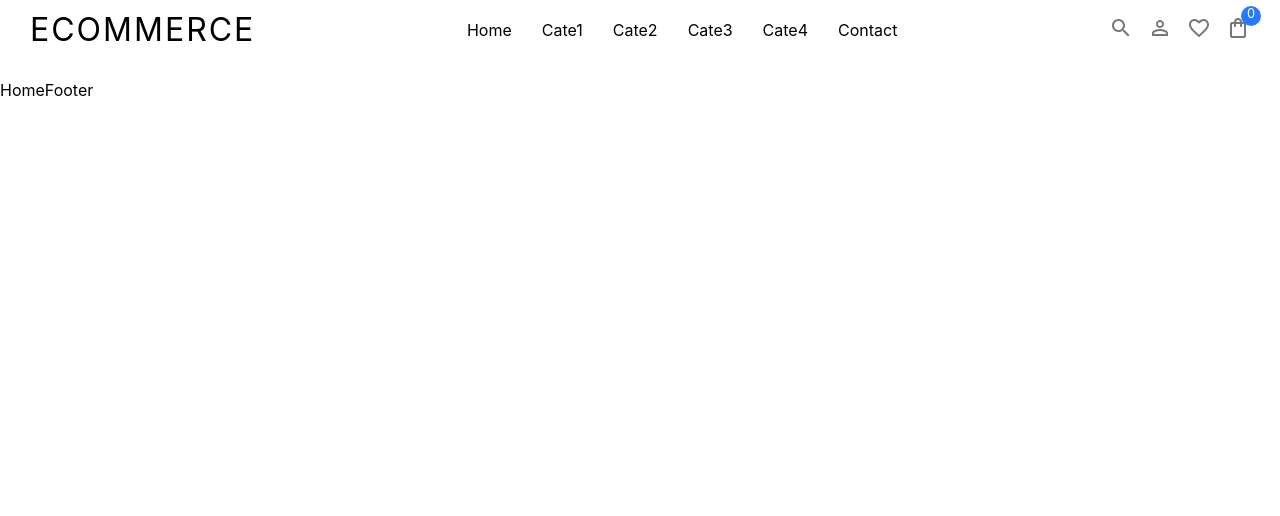
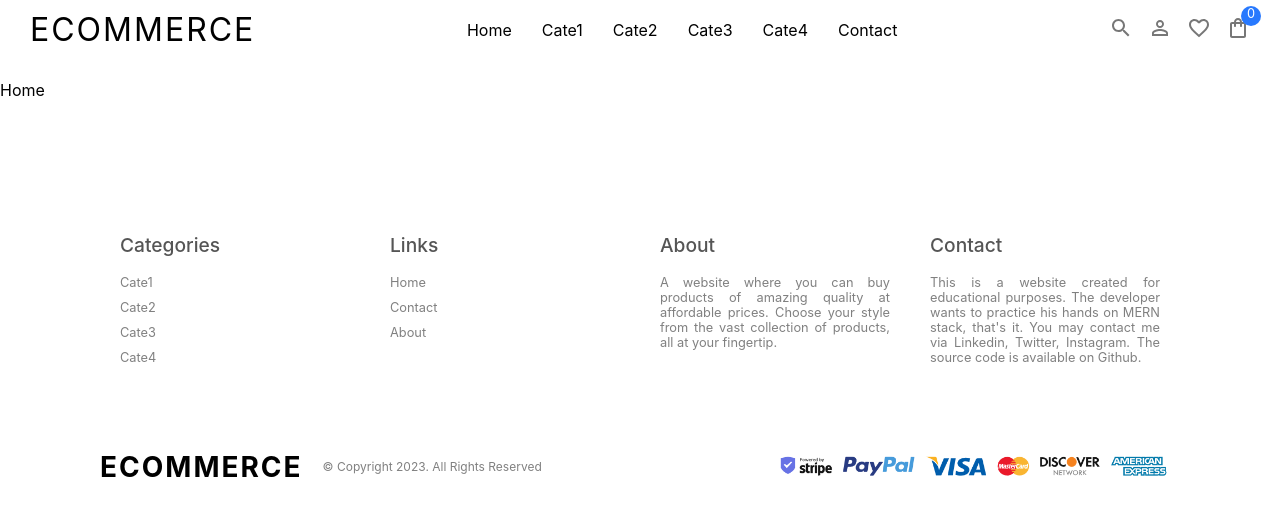
Before and after one commit to vanshulagarwal/VASHOP-client, a React (Vite) app: page / in a window 1280 px wide. Shown: the top 516 px of the page. Built offline with nearby package versions, Linux system fonts and the light colour scheme.

Commit message:
created footer

```diff
--- a/src/components/Footer/Footer.jsx
+++ b/src/components/Footer/Footer.jsx
@@ -1,8 +1,43 @@
 import React from "react"
+import "./Footer.scss";
+import { Link } from "react-router-dom";
 
 const Footer = () => {
     return <>
-        Footer
+        <div className="footer">
+            <div className="top">
+                <div className="item">
+                    <h1>Categories</h1>
+                    <Link className="link" to="/products?categories=cate1">Cate1</Link>
+                    <Link className="link" to="/products?categories=cate2">Cate2</Link>
+                    <Link className="link" to="/products?categories=cate3">Cate3</Link>
+                    <Link className="link" to="/products?categories=cate4">Cate4</Link>
+                </div>
+                <div className="item">
+                    <h1>Links</h1>
+                    <span>Home</span>
+                    <span>Contact</span>
+                    <span>About</span>
+                </div>
+                <div className="item">
+                    <h1>About</h1>
+                    <span>A website where you can buy products of amazing quality at affordable prices. Choose your style from the vast collection of products, all at your fingertip.</span>
+                </div>
+                <div className="item">
+                    <h1>Contact</h1>
+                    <span>This is a website created for educational purposes. The developer wants to practice his hands on MERN stack, that's it. You may contact me via Linkedin, Twitter, Instagram. The source code is available on Github.</span>
+                </div>
+            </div>
+            <div className="bottom">
+                <div className="left">
+                    <span className="logo">ECOMMERCE</span>
+                    <span className="copyright"> &copy; Copyright 2023. All Rights Reserved</span>
+                </div>
+                <div className="right">
+                    <img src="/img/payment.png" alt="" />
+                </div>
+            </div>
+        </div>
     </>
 }
 
--- /dev/null
+++ b/src/components/Footer/Footer.scss
@@ -0,0 +1,59 @@
+.footer {
+    margin: 100px 100px 20px 100px;
+
+    .top {
+        display: flex;
+
+        .item {
+            padding: 20px;
+            flex: 1;
+            display: flex;
+            flex-direction: column;
+            text-align: justify;
+            font-size: 0.8rem;
+
+            h1 {
+                font-size: 1.2rem;
+                font-weight: 500;
+                color: #555;
+            }
+
+            .link,
+            span {
+                margin: 5px 0;
+                color: gray;
+            }
+        }
+    }
+
+    .bottom {
+        display: flex;
+        justify-content: space-between;
+        align-items: center;
+        margin-top: 50px;
+
+        .left {
+            display: flex;
+            align-items: center;
+
+            .logo {
+                color: black;
+                font-size: 1.75rem;
+                font-weight: bold;
+                letter-spacing: 2px;
+            }
+
+            .copyright {
+                margin-left: 1.25rem;
+                font-size: 0.75rem;
+                color: gray;
+            }
+        }
+
+        .right {
+            img {
+                height: 50px;
+            }
+        }
+    }
+}
--- a/src/components/Navbar/Navbar.jsx
+++ b/src/components/Navbar/Navbar.jsx
@@ -1,5 +1,4 @@
 import React from "react"
-import KeyboardArrowDownIcon from '@mui/icons-material/KeyboardArrowDown';
 import SearchIcon from '@mui/icons-material/Search';
 import PersonOutlineOutlinedIcon from '@mui/icons-material/PersonOutlineOutlined';
 import FavoriteBorderOutlinedIcon from '@mui/icons-material/FavoriteBorderOutlined';
```
Also changed, not shown: public/img/payment.png (added).
